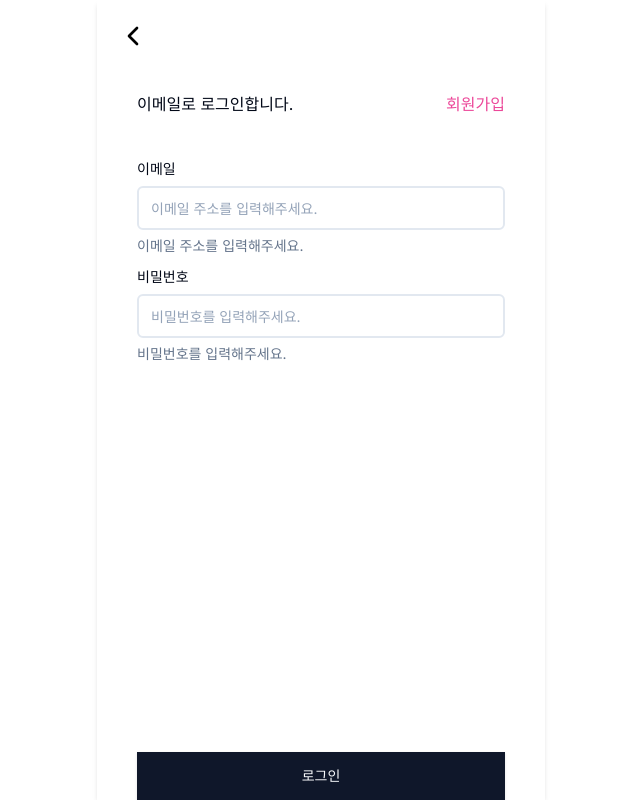
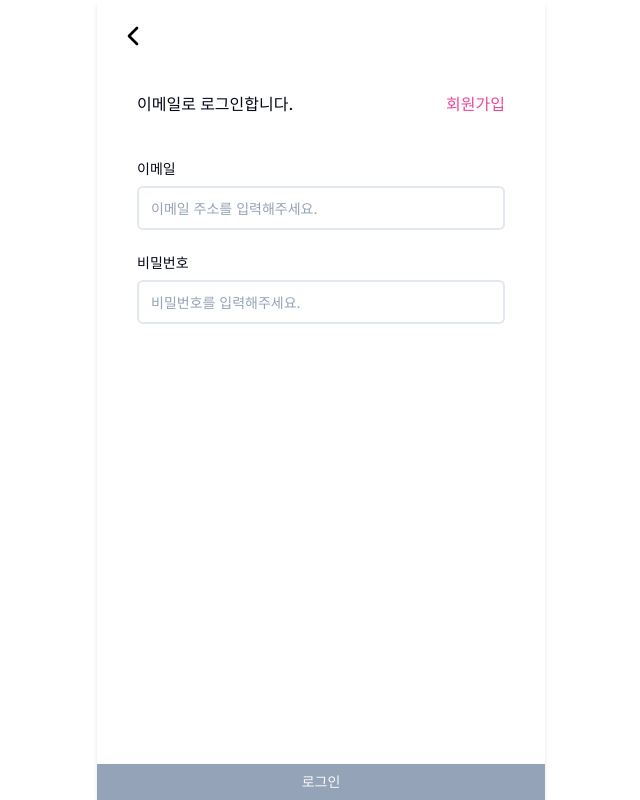
Before and after one commit to poten-moharu/moharu-frontend, a Next.js app: page /auth/login/email in a window 1280 px wide. Shown: the whole page, without its empty margins (319-959 px from the left). Built offline with nearby package versions, Linux system fonts and the light colour scheme.

Commit message:
***로그인 페이지 정리

```diff
--- a/src/app/(without-navigation)/auth/login/email/_components/login-form.tsx
+++ b/src/app/(without-navigation)/auth/login/email/_components/login-form.tsx
@@ -3,7 +3,6 @@ import { Button } from '@/components/ui/button';
 import {
   Form,
   FormControl,
-  FormDescription,
   FormField,
   FormItem,
   FormLabel,
@@ -16,7 +15,7 @@ import { z } from 'zod';
 
 const formSchema = z.object({
   email: z.string().email({ message: '올바른 이메일 형식이 아닙니다.' }),
-  password: z.string(),
+  password: z.string().min(1, ''),
 });
 
 const LoginForm = () => {
@@ -30,10 +29,7 @@ const LoginForm = () => {
 
   return (
     <Form {...form}>
-      <form
-        onSubmit={form.handleSubmit(onSubmit)}
-        className="flex h-full flex-col gap-2 px-10"
-      >
+      <form className="flex h-full flex-col gap-5 px-10">
         <FormField
           control={form.control}
           name="email"
@@ -44,13 +40,6 @@ const LoginForm = () => {
                 <Input placeholder="이메일 주소를 입력해주세요." {...field} />
               </FormControl>
               {form.formState.errors.email && <FormMessage />}
-              {!form.formState.errors.email && (
-                <FormDescription>
-                  {!form.getValues('email')
-                    ? '이메일 주소를 입력해주세요.'
-                    : ''}
-                </FormDescription>
-              )}
             </FormItem>
           )}
         />
@@ -67,34 +56,20 @@ const LoginForm = () => {
                   {...field}
                 />
               </FormControl>
-              {form.formState.errors.email && <FormMessage />}
-              {!form.formState.errors.email && (
-                <FormDescription>
-                  {!form.getValues('password') && '비밀번호를 입력해주세요.'}
-                </FormDescription>
-              )}
+              {form.formState.errors.password && <FormMessage />}
             </FormItem>
           )}
         />
-
-        {/* <div className="px-10">
-          <Input
-            label="이메일"
-            type="email"
-            placeholder="이메일을 입력해주세요."
-            className="mb-5"
-          />{' '}
-          <FormMessage />
-          <Input
-            label="비밀번호"
-            type="email"
-            placeholder="비밀번호를 입력해주세요."
-          />
-        </div> */}
-        <Button size="big" className="mt-auto">
-          로그인
-        </Button>
       </form>
+      <Button
+        size="big"
+        className="mt-auto"
+        type="submit"
+        disabled={!form.formState.isValid}
+        onClick={form.handleSubmit(onSubmit)}
+      >
+        로그인
+      </Button>
     </Form>
   );
 };
--- a/src/app/(without-navigation)/auth/login/email/page.tsx
+++ b/src/app/(without-navigation)/auth/login/email/page.tsx
@@ -8,8 +8,8 @@ export default function LoginEmailPage() {
     <>
       <SubHeader />
       <div className="mb-10 mt-5 flex w-full justify-between px-10">
-        <span>이메일로 로그인합니다.</span>
-        <Link href="/auth/signup" className="text-pink-500">
+        <span className="font-medium">이메일로 로그인합니다.</span>
+        <Link href="/auth/signup" className="font-medium text-pink-500">
           회원가입
         </Link>
       </div>
```
